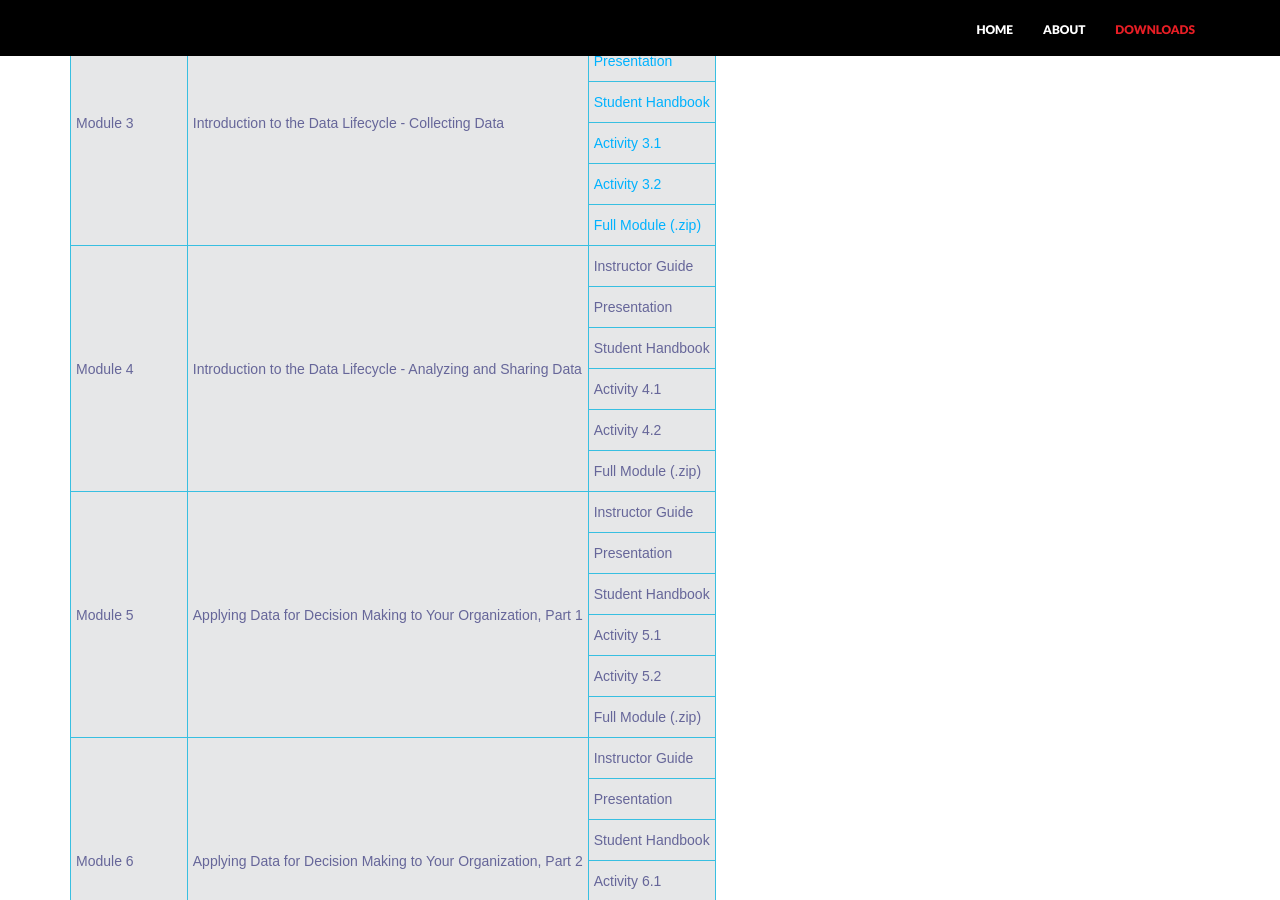
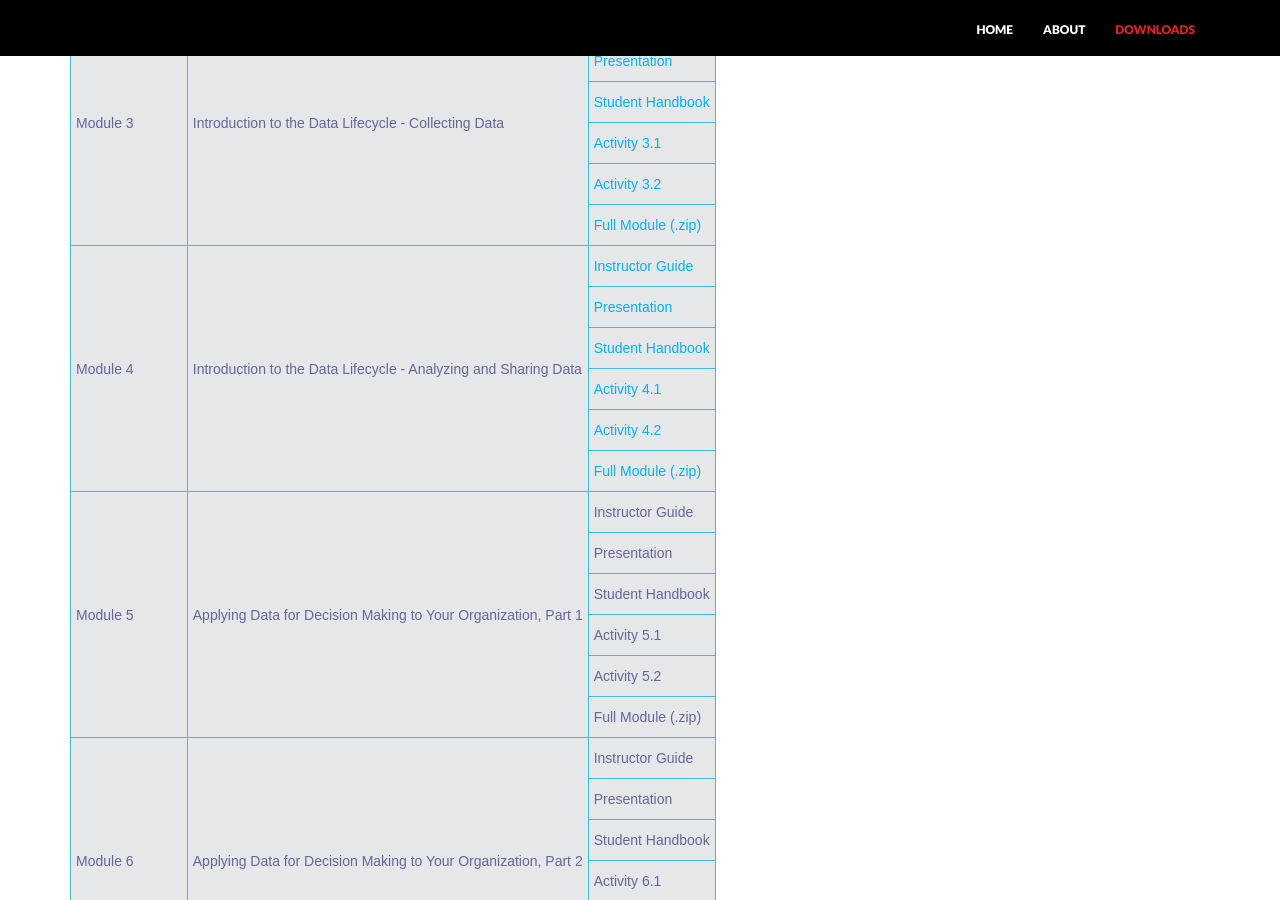
Before and after one commit to tascha/D4DM, a Jekyll site: the page built from downloads.html, in a window 1280 px wide and 900 px high, scrolled down 820 px. Built offline with Jekyll 4.4.1, drawn with Linux system fonts in a browser that asks for light colours; nearby versions of some CDN libraries.

Commit message:
module 4 links

```diff
--- a/downloads.html
+++ b/downloads.html
@@ -87,22 +87,22 @@
      <tr>
     <td class="tg-031e" rowspan="6">Module 4</td>
     <td class="tg-031e" rowspan="6">Introduction to the Data Lifecycle - Analyzing and Sharing Data</td>
-    <td class="tg-yw4l">Instructor Guide</td>
+    <td class="tg-yw4l"><a href="https://tascha.github.io/D4DM/documents/Module4_InstructorGuide.doc">Instructor Guide</a></td>
   </tr>
   <tr>
-    <td class="tg-yw4l">Presentation</td>
+    <td class="tg-yw4l"><a href="https://tascha.github.io/D4DM/documents/Module4_Slides.ppt">Presentation</a></td>
   </tr>
   <tr>
-    <td class="tg-yw4l">Student Handbook</td>
+    <td class="tg-yw4l"><a href="https://tascha.github.io/D4DM/documents/Module4_StudentHandbook.doc">Student Handbook</a></td>
   </tr>
   <tr>
-    <td class="tg-yw4l">Activity 4.1</td>
+    <td class="tg-yw4l"><a href="https://tascha.github.io/D4DM/documents/Activity_4.1.doc">Activity 4.1</a></td>
   </tr>
   <tr>
-    <td class="tg-yw4l">Activity 4.2</td>
+    <td class="tg-yw4l"><a href="https://tascha.github.io/D4DM/documents/Activity_4.2.doc">Activity 4.2</a></td>
   </tr>
   <tr>
-    <td class="tg-yw4l">Full Module (.zip)</td>
+    <td class="tg-yw4l"><a href="https://tascha.github.io/D4DM/documents/Module4_Contents.zip">Full Module (.zip)</a></td>
 </tr>
      <tr>
     <td class="tg-031e" rowspan="6">Module 5</td>
```
